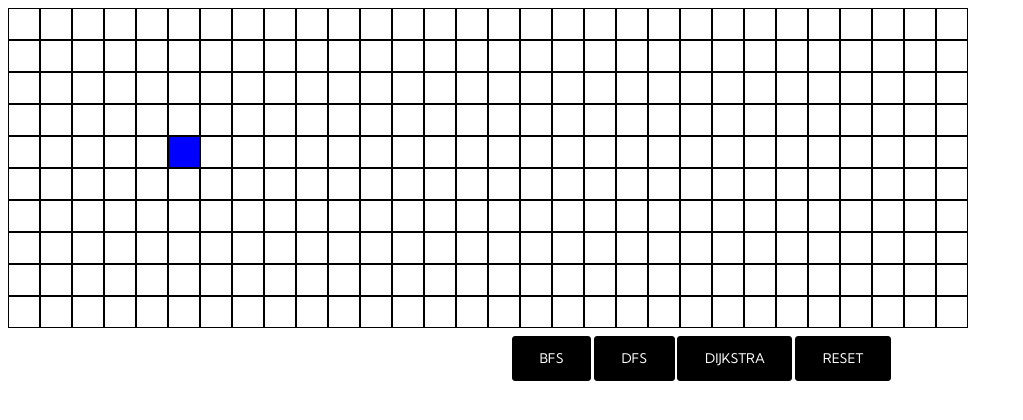
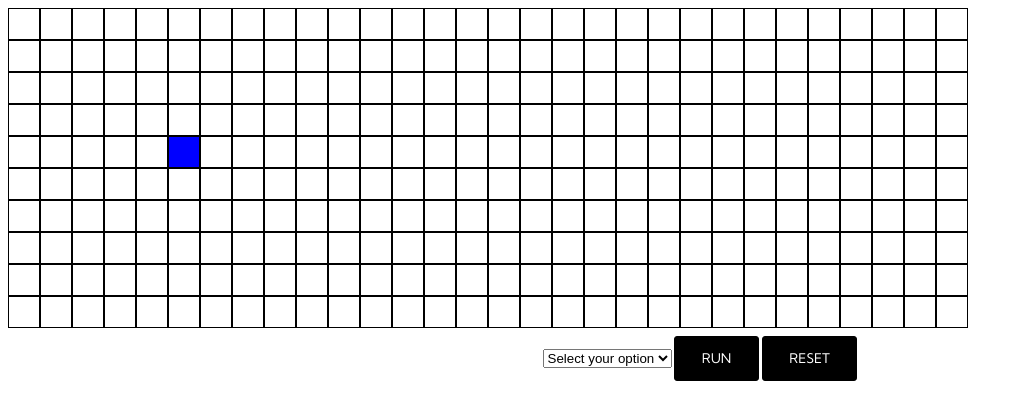
Before and after one commit to nehalparimi/algorithm-visualizer, a React app: page / in a window 1280 px wide. Shown: the top 420 px of the page, without its empty margins (0-1023 px from the left). Built offline with nearby package versions, Linux system fonts and the light colour scheme.

Commit message:
Add dropdown, replace buttons

```diff
--- a/src/client/graph/Graph.css
+++ b/src/client/graph/Graph.css
@@ -40,3 +40,11 @@ Vertex {
     text-transform: uppercase;
     text-align: center;
 }
+
+.dropdownChoiceContainer {
+
+}
+
+.dropdownChoice {
+    text-transform: uppercase;
+}
--- a/src/client/graph/Graph.js
+++ b/src/client/graph/Graph.js
@@ -21,9 +21,9 @@ class Graph extends Component {
         this.dfs = this.dfs.bind(this);
         this.dijkstra = this.dijkstra.bind(this);
         this.pickNode = this.pickNode.bind(this);
-        this.runBFS = this.runBFS.bind(this);
-        this.runDFS = this.runDFS.bind(this);
-        this.runDijkstra = this.runDijkstra.bind(this);
+        // this.runBFS = this.runBFS.bind(this);
+        // this.runDFS = this.runDFS.bind(this);
+        // this.runDijkstra = this.runDijkstra.bind(this);
     }
 
     generateGraph() {
@@ -55,10 +55,7 @@ class Graph extends Component {
             }
             graph.push(arr);
         }
-        this.setState({
-            graph: graph,
-            searchType: null,
-         });
+        this.setState({ graph: graph });
     }
 
     componentDidMount() {
@@ -315,37 +312,14 @@ class Graph extends Component {
         })
     }
 
-    runBFS(e) {
-        // this is the function implemented keeping in mind that we should animate it soon
-        // same with runDFS
-        this.updateSearchtype(e);
-        let { s_x, s_y, e_x, e_y } = this.state;
-        this.bfs(s_x, s_y, e_x, e_y);
-        // if (this.state.e_x || this.state.e_y) {
-        //     this.setState({ e_x: Infinity, e_y: Infinity });
-        //     return;
-        // }
-    }
-
-
-    runDFS(e) {
-        this.updateSearchtype(e);
-        let { s_x, s_y, e_x, e_y } = this.state;
-        this.dfs(s_x, s_y, e_x, e_y);
-        // if (this.state.e_x || this.state.e_y) {
-        //     this.setState({ e_x: Infinity, e_y: Infinity });
-        //     return;
-        // }
-    }
-
-    runDijkstra(e) {
-        this.updateSearchtype(e);
-        let { s_x, s_y, e_x, e_y } = this.state;
-        this.dijkstra(s_x, s_y, e_x, e_y);
-        // if (this.state.e_x || this.state.e_y) {
-        //     this.setState({ e_x: Infinity, e_y: Infinity });
-        //     return;
-        // }
+    callFunction = () => {
+        const { searchType, s_x, s_y, e_x, e_y } = this.state;
+        if (searchType == 'bfs')
+            this.bfs(s_x, s_y, e_x, e_y);
+        else if (searchType == 'dfs')
+            this.dfs(s_x, s_y, e_x, e_y);
+        else if (searchType == 'dijkstra')
+            this.dijkstra(s_x, s_y, e_x, e_y);
     }
 
     render() {
@@ -381,10 +355,23 @@ class Graph extends Component {
                         }) }
                     </div>
                     <div className="buttonContainer">
+                        {/* <ul className="algoChoice">
+                            <li>Hey</li>
+                            <li>Hey</li>
+                            <li>Hey</li>
+                            <li>Hey</li>
+                        </ul> */}
+                        <select onChange={this.updateSearchtype} id="dropdownChoiceContainer">
+                            <option value="">Select your option</option>
+                            <option className="dropdownChoice" value="bfs">bfs</option>
+                            <option className="dropdownChoice" value="dfs">dfs</option>
+                            <option className="dropdownChoice" value="dijkstra">dijkstra</option>
+                        </select>
+                        <button className="runButton" onClick={this.callFunction} disabled={disabled}>Run</button>
 
-                        <button value="bfs" className="runButton" onClick={this.runBFS} disabled={disabled}>BFS</button>
-                        <button value="dfs" className="runButton" onClick={this.runDFS} disabled={disabled}>DFS</button>
-                        <button value="dijkstra" className="runButton" onClick={this.runDijkstra} disabled={disabled}>Dijkstra</button>
+                        {/* <button value="bfs" className="runButton" onClick={this.runBFS} disabled={disabled}>BFS</button> */}
+                        {/* <button value="dfs" className="runButton" onClick={this.runDFS} disabled={disabled}>DFS</button> */}
+                        {/* <button value="dijkstra" className="runButton" onClick={this.runDijkstra} disabled={disabled}>Dijkstra</button> */}
                         <button className="runButton" onClick={this.generateGraph}>Reset</button>
                     </div>
                </div>
```
